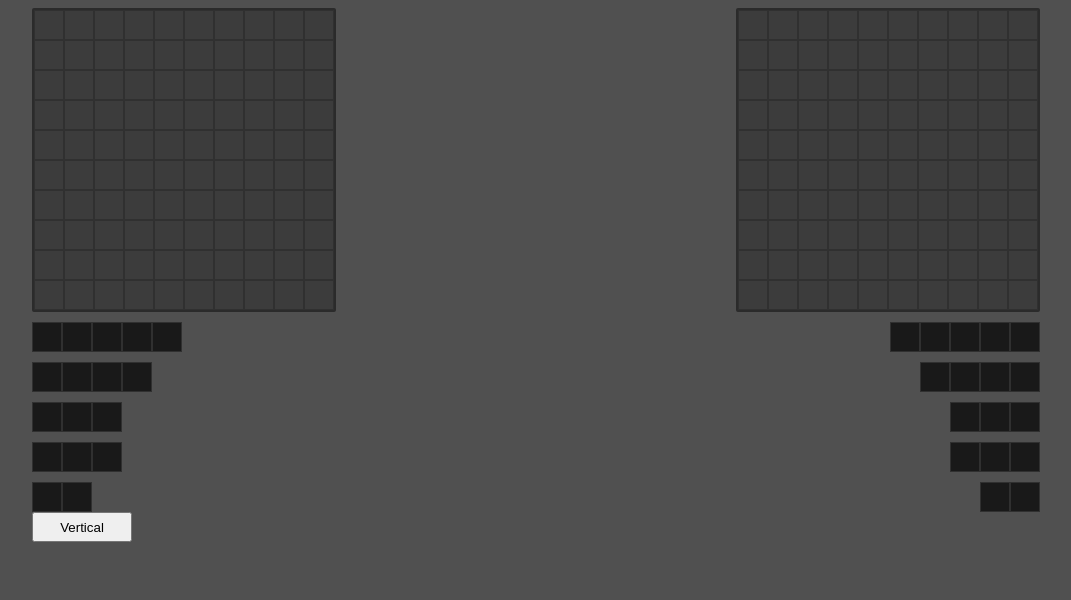
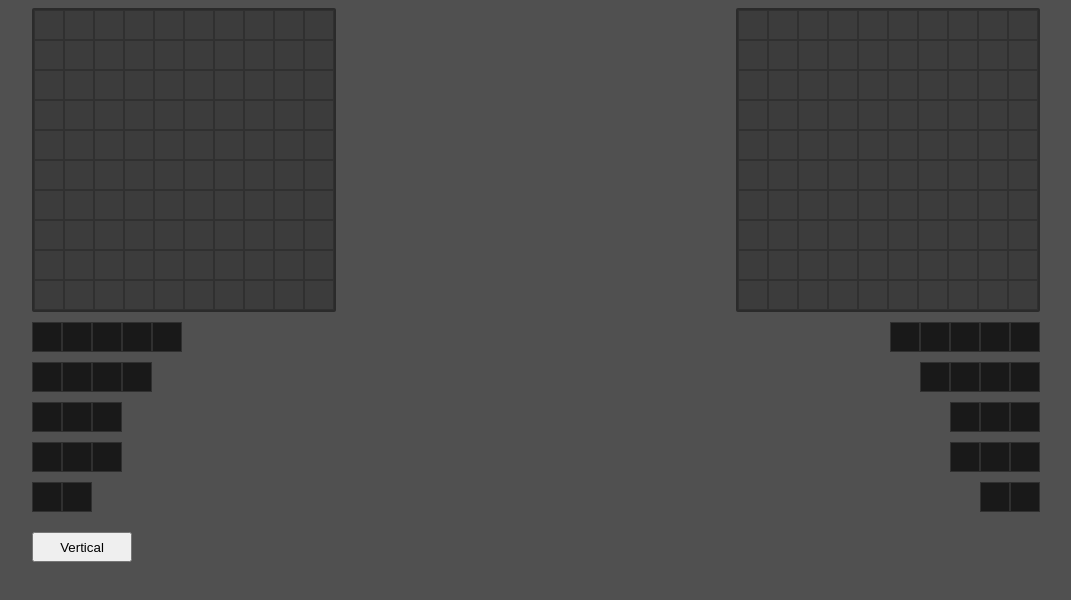
Before and after one commit to Brobo1/battleship, a website built with webpack: page src/template.html in a window 1280 px wide. Shown: the whole page, without its empty margins (104-1175 px from the left). Built offline with nearby package versions, Linux system fonts and the light colour scheme.

Commit message:
Update styles and titles in HTML files.
Added margin to the rotate button in `styles.css` for better spacing. Changed the HTML title from "Title" to "Battleship" in `template.html` and `index.html` for improved clarity.

```diff
--- a/src/styles.css
+++ b/src/styles.css
@@ -41,6 +41,7 @@ body {
 #rotate-btn {
   height: 30px;
   width: 100px;
+  margin: 20px 0;
 }
 
 .cell {
--- a/src/template.html
+++ b/src/template.html
@@ -2,7 +2,7 @@
 <html lang="en">
   <head>
     <meta charset="UTF-8" />
-    <title>Title</title>
+    <title>Battleship</title>
   </head>
   <body>
     <div id="container">
```
Also changed, not shown: dist/index.html, dist/main.js.
